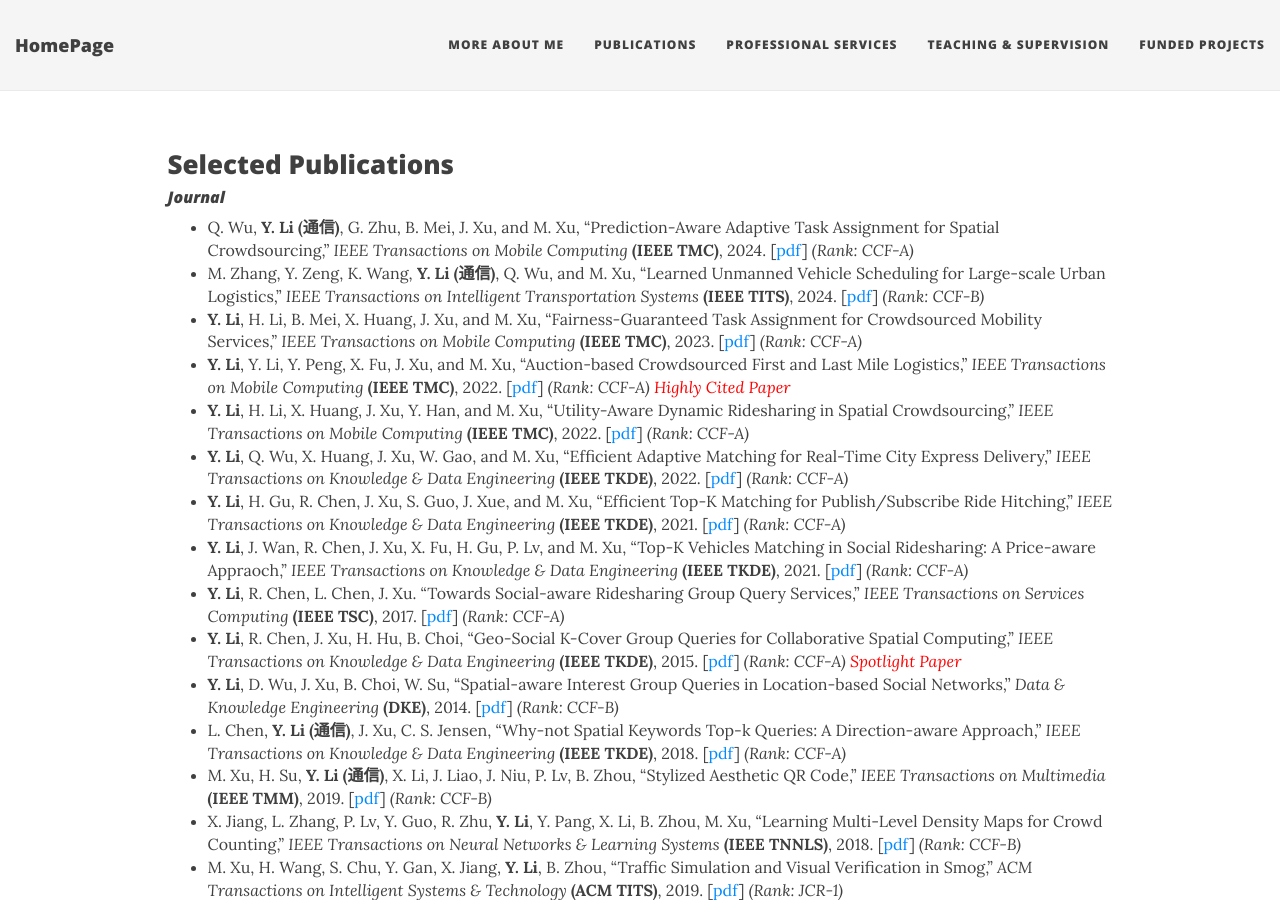
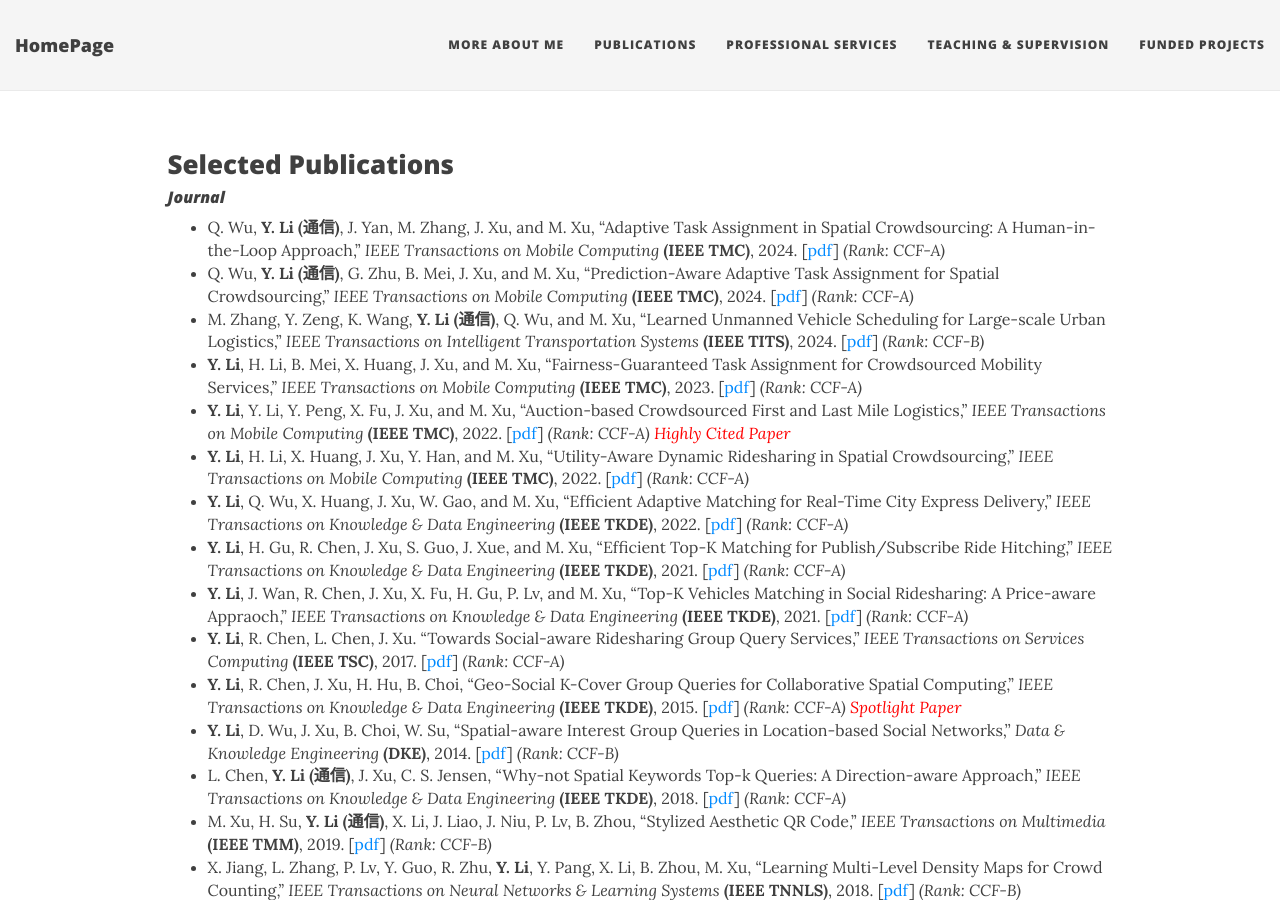
Before and after one commit to zzudb/zzudb.github.io, a Jekyll site: the page built from pages/mypublications.md, in a window 1280 px wide and 900 px high. Built offline with Jekyll 4.4.1, drawn with Linux system fonts in a browser that asks for light colours; nearby versions of some CDN libraries.

Commit message:
Update mypublications.md

```diff
--- a/pages/mypublications.md
+++ b/pages/mypublications.md
@@ -5,6 +5,7 @@ show-avatar: false
 <h2 style="text-align: left;">Selected Publications</h2>
 
 #### _Journal_
+* Q. Wu, **Y. Li (通信)**, J. Yan, M. Zhang, J. Xu, and M. Xu, "Adaptive Task Assignment in Spatial Crowdsourcing: A Human-in-the-Loop Approach,'' _IEEE Transactions on Mobile Computing_ **(IEEE TMC)**, 2024. [[pdf](https://zzudb.github.io/pages/mypublications/)] _(Rank: CCF-A)_
 * Q. Wu, **Y. Li (通信)**, G. Zhu, B. Mei, J. Xu, and M. Xu, "Prediction-Aware Adaptive Task Assignment for Spatial Crowdsourcing,'' _IEEE Transactions on Mobile Computing_ **(IEEE TMC)**, 2024. [[pdf](https://zzudb.github.io/pages/mypublications/)] _(Rank: CCF-A)_
 * M. Zhang, Y. Zeng, K. Wang, **Y. Li (通信)**, Q. Wu, and M. Xu, "Learned Unmanned Vehicle Scheduling for Large-scale Urban Logistics,'' _IEEE Transactions on Intelligent Transportation Systems_ **(IEEE TITS)**, 2024. [[pdf](https://zzudb.github.io/pages/mypublications/)] _(Rank: CCF-B)_
 * **Y. Li**, H. Li, B. Mei, X. Huang, J. Xu, and M. Xu, "Fairness-Guaranteed Task Assignment for Crowdsourced Mobility Services,'' _IEEE Transactions on Mobile Computing_ **(IEEE TMC)**, 2023. [[pdf](https://zzudb.github.io/pages/mypublications/)] _(Rank: CCF-A)_
```
